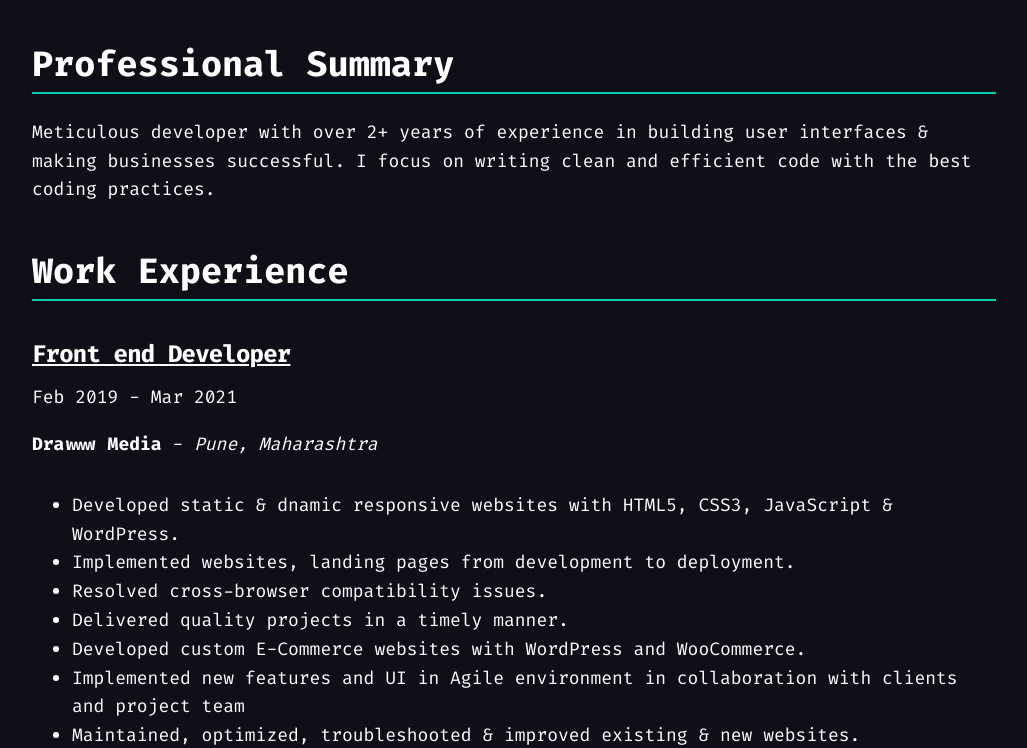
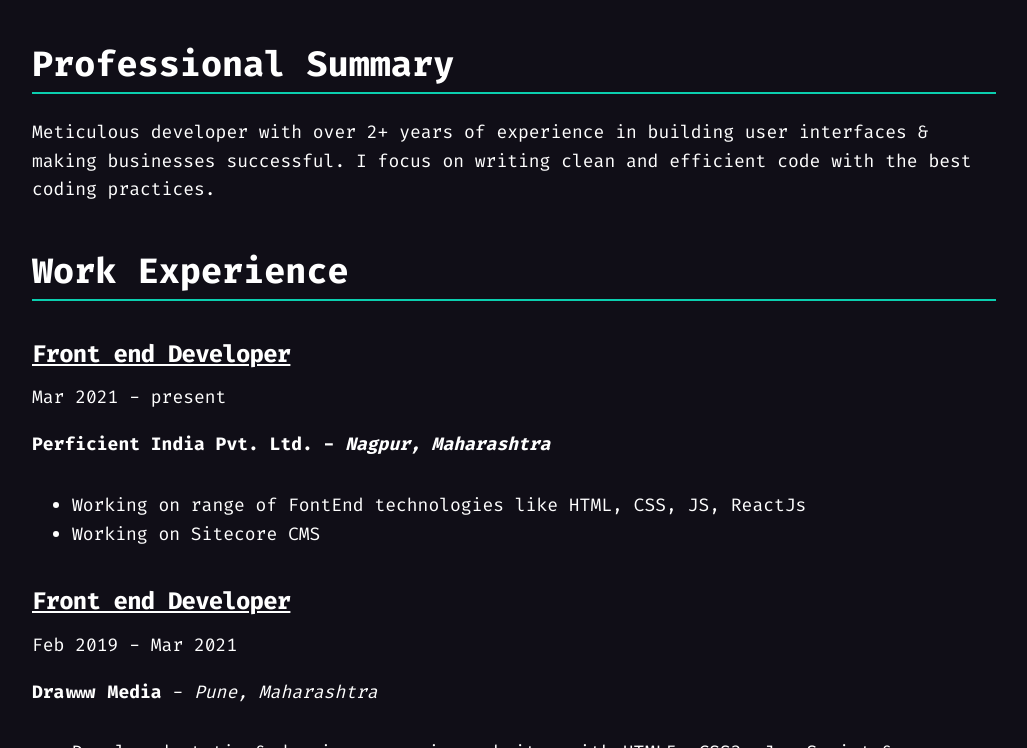
Before and after one commit to skjaved/Personal-portfolio, a plain HTML site: page resume.html in a window 1280 px wide. Shown: the part 451-1199 px from the top of the page, without its empty margins (126-1153 px from the left). Drawn offline with nearby package versions, Linux system fonts and the light colour scheme.

Commit message:
Updated portfolio.

```diff
--- a/resume.html
+++ b/resume.html
@@ -68,6 +68,13 @@
       <h3 class="resume-body__title">Professional Summary</h3>
       <p>Meticulous developer with over 2+ years of experience in building user interfaces & making businesses successful. I focus on writing clean and efficient code with the best coding practices.</p>
       <h2 class="resume-body__title">Work Experience</h2>
+      <h3 class="resume-body__subtitle">Front end Developer</h3>
+      <p>Mar 2021 - present</p>
+      <p><b>Perficient India Pvt. Ltd. - <em>Nagpur, Maharashtra</em></b></p>
+      <ul class="job-description">
+        <li>Working on range of FontEnd technologies like HTML, CSS, JS, ReactJs</li>
+        <li>Working on Sitecore CMS</li>
+      </ul>
       <h3 class="resume-body__subtitle">Front end Developer</h3>
       <p>Feb 2019 - Mar 2021</p>
       <p><b>Drawww Media</b> - <em>Pune, Maharashtra</em></p>
```
